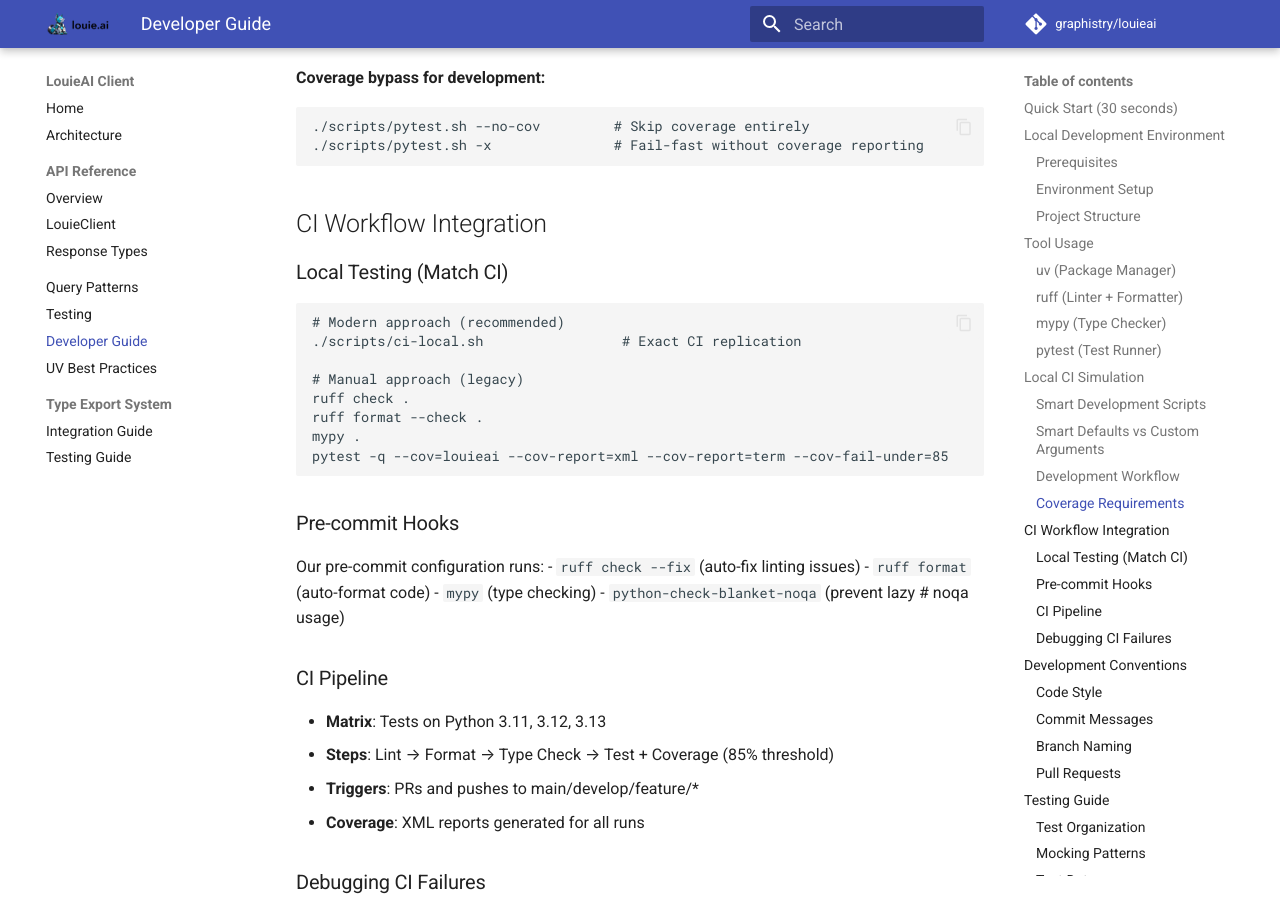
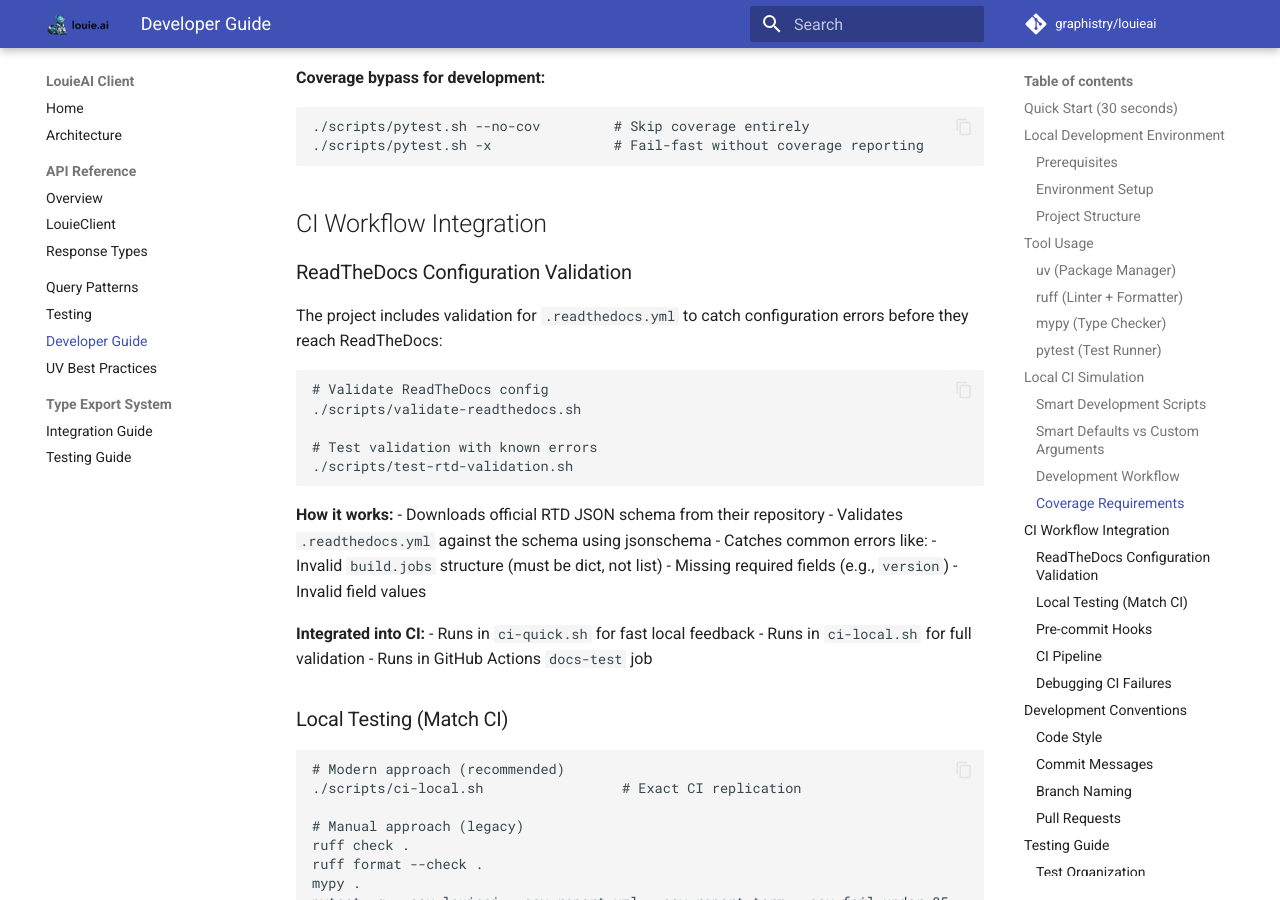
Before and after one commit to graphistry/louie-py, an MkDocs documentation site: the page built from docs/development.md, in a window 1280 px wide and 900 px high, scrolled down 3869 px. Built offline with MkDocs 1.6.1 and Material for MkDocs 9.7.7, drawn with Linux system fonts in a browser that asks for light colours; comment, search, counter and statistics services are not loaded.

Commit message:
docs: improve documentation and add publishing guide
- Add comprehensive publishing guide for PyPI releases
- Document ReadTheDocs validation in development guide
- Add testing section to README with quick start instructions
- Include instructions for running integration tests

````diff
--- a/docs/development.md
+++ b/docs/development.md
@@ -183,6 +183,31 @@ We provide intelligent wrapper scripts that mirror CI exactly with sensible defa
 ```
 
 ## CI Workflow Integration
+
+### ReadTheDocs Configuration Validation
+
+The project includes validation for `.readthedocs.yml` to catch configuration errors before they reach ReadTheDocs:
+
+```bash
+# Validate ReadTheDocs config
+./scripts/validate-readthedocs.sh
+
+# Test validation with known errors
+./scripts/test-rtd-validation.sh
+```
+
+**How it works:**
+- Downloads official RTD JSON schema from their repository
+- Validates `.readthedocs.yml` against the schema using jsonschema
+- Catches common errors like:
+  - Invalid `build.jobs` structure (must be dict, not list)
+  - Missing required fields (e.g., `version`)
+  - Invalid field values
+
+**Integrated into CI:**
+- Runs in `ci-quick.sh` for fast local feedback
+- Runs in `ci-local.sh` for full validation
+- Runs in GitHub Actions `docs-test` job
 
 ### Local Testing (Match CI)
 ```bash
````
Also changed, not shown: README.md (+14 -0 lines), docs/publishing.md (added, +139 -0 lines).
